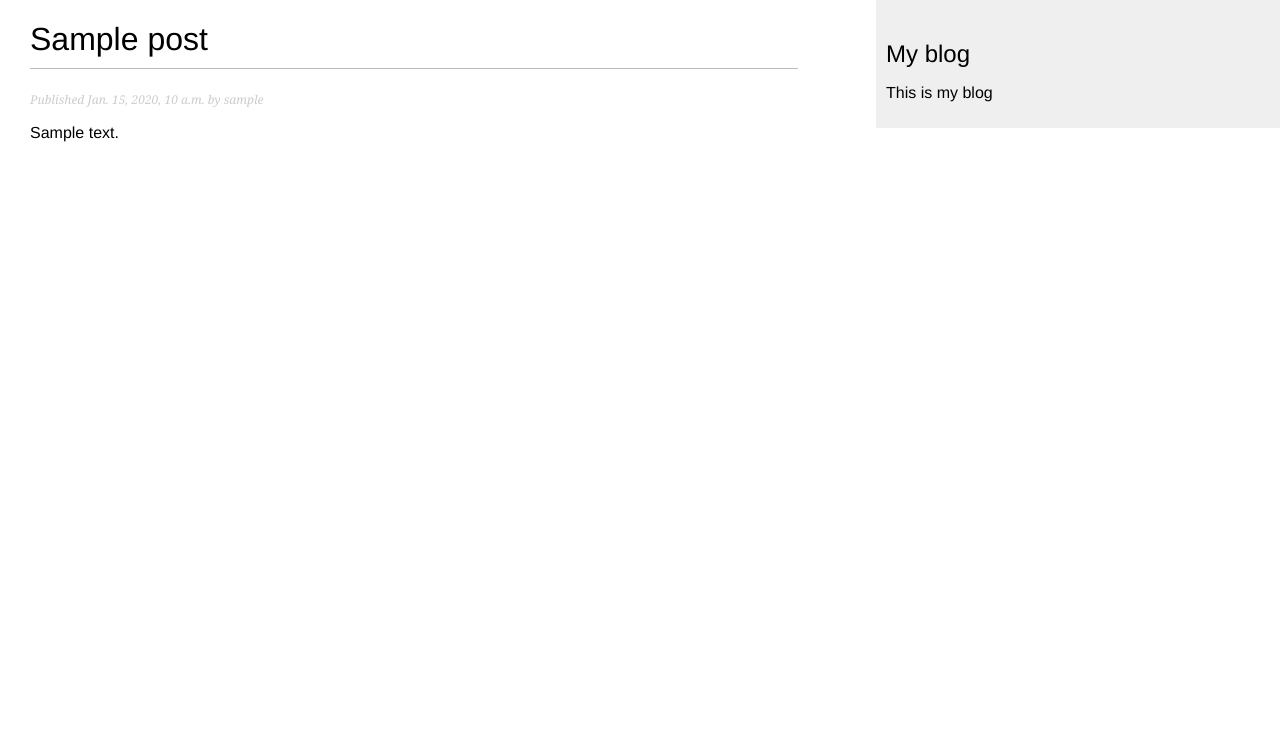
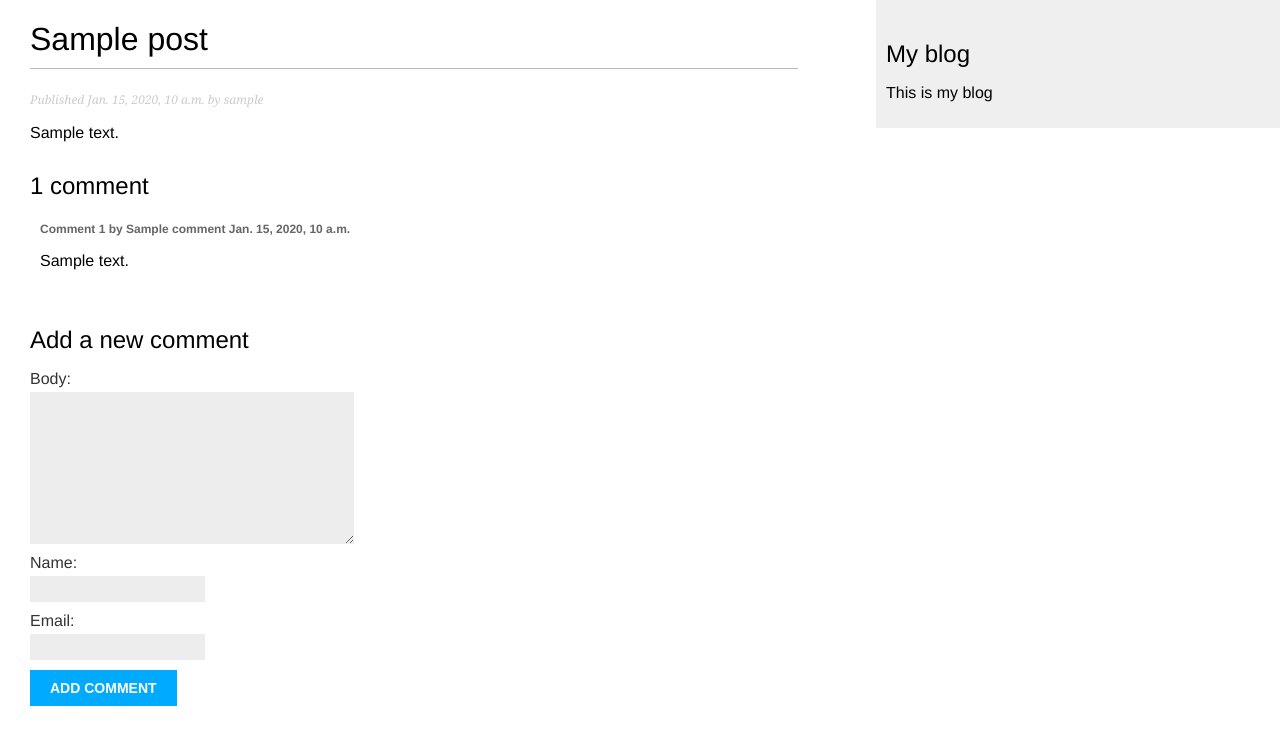
Before and after one commit to evgborovoy/instsite, a Django app: a page that uses blog/templates/blog/post/detail.html in a window 1280 px wide. Shown: the top 745 px of the page. Run offline with Django 4.2, Linux system fonts and the light colour scheme; tables that the repository leaves empty hold one stand-in row (values such as "Sample post").

Commit message:
add comments to post

```diff
--- /dev/null
+++ b/blog/forms.py
@@ -0,0 +1,16 @@
+from django import forms
+
+from blog.models import Comment
+
+
+class EmailPostForms(forms.Form):
+    name = forms.CharField(max_length=25)
+    email = forms.EmailField()
+    to = forms.EmailField()
+    comments = forms.CharField(required=False, widget=forms.Textarea)
+
+
+class CommentForm(forms.ModelForm):
+    class Meta:
+        model = Comment
+        fields = ["body", "name", "email"]
--- a/blog/models.py
+++ b/blog/models.py
@@ -32,12 +32,30 @@ class Post(models.Model):
         ]
 
     def get_absolut_url(self):
-        return reverse("blog:post_detail", args=[
-            self.publish.year,
-            self.publish.month,
-            self.publish.day,
-            self.slug
-        ])
+        return reverse("blog:post_detail",
+                       args=[
+                           self.publish.year,
+                           self.publish.month,
+                           self.publish.day,
+                           self.slug
+                       ])
 
     def __str__(self):
         return self.title
+
+
+class Comment(models.Model):
+    post = models.ForeignKey(Post, on_delete=models.CASCADE, related_name="comments")
+    name = models.CharField(max_length=80)
+    email = models.EmailField()
+    body = models.TextField()
+    created = models.DateTimeField(auto_now_add=True)
+    updated = models.DateTimeField(auto_now=True)
+    active = models.BooleanField(default=True)
+
+    class Meta:
+        ordering = ["created"]
+        indexes = [models.Index(fields=["created"])]
+
+    def __str__(self):
+        return f"Comment by {self.name} on {self.post}"
--- a/blog/templates/blog/post/detail.html
+++ b/blog/templates/blog/post/detail.html
@@ -3,8 +3,25 @@
 
 {% block content %}
 <h1>{{ post.title }}</h1>
-    <p class="date">
-        Published {{ post.publish }} by {{ post.author }}
+<p class="date">
+    Published {{ post.publish }} by {{ post.author }}
+</p>
+{{ post.body|linebreaks }}
+
+{% with comments.count as total_comments %}
+<h2>
+    {{ total_comments }} comment{{ total_comments|pluralize }}
+</h2>
+{% endwith %}
+{% for comment in comments %}
+<div class="comment">
+    <p class="info">
+        Comment {{ forloop.counter }} by {{ comment.name }} {{ comment.created }}
     </p>
-    {{ post.body|linebreaks }}
+    {{ comment.body|linebreaks }}
+</div>
+{% empty %}
+<p>There are no comments.</p>
+{% endfor %}
+{% include "blog/post/includes/comment_form.html" %}
 {% endblock %}
--- /dev/null
+++ b/blog/templates/blog/post/includes/comment_form.html
@@ -0,0 +1,6 @@
+<h2>Add a new comment</h2>
+<form action="{% url "blog:post_comment" post.id %}" method="post">
+  {{ form.as_p }}
+  {% csrf_token %}
+  <p><input type="submit" value="Add comment"></p>
+</form>
--- a/blog/templates/blog/post/list.html
+++ b/blog/templates/blog/post/list.html
@@ -15,5 +15,5 @@
     {{ post.body|truncatewords:30|linebreaks }}
 
 {% endfor %}
-{% include "pagination.html" with page=posts %}
+{% include "pagination.html" with page=page_obj %}
 {% endblock %}
--- a/blog/urls.py
+++ b/blog/urls.py
@@ -4,6 +4,8 @@ from blog import views
 
 app_name = "blog"
 urlpatterns = [
-    path("", views.post_list, name="post_list"),
+    # path("", views.post_list, name="post_list"),
+    path("", views.PostListView.as_view(), name="post_list"),
     path("<int:year>/<int:month>/<int:day>/<slug:post>", views.post_detail, name="post_detail"),
+    path("<int:post_id>/comment/", views.post_comment, name="post_comment"),
 ]
--- a/blog/views.py
+++ b/blog/views.py
@@ -1,7 +1,17 @@
 from django.core.paginator import Paginator, EmptyPage, PageNotAnInteger
 from django.shortcuts import render, get_object_or_404
+from django.views.decorators.http import require_POST
+from django.views.generic import ListView
 
-from blog.models import Post
+from blog.forms import EmailPostForms, CommentForm
+from blog.models import Post, Comment
+
+
+class PostListView(ListView):
+    queryset = Post.objects.all()
+    context_object_name = "posts"
+    paginate_by = 3
+    template_name = "blog/post/list.html"
 
 
 def post_list(request):
@@ -27,5 +37,37 @@ def post_detail(request, year, month, day, post):
         publish__day=day,
         slug=post
     )
+    comments = post.comments.filter(active=True)
+    form = CommentForm()
+    return render(request, "blog/post/detail.html", context={"post": post,
+                                                             "comments": comments,
+                                                             "form": form})
 
-    return render(request, "blog/post/detail.html", context={"post": post})
+
+# def post_share(request, post_id):
+#     post = get_object_or_404(Post,
+#                              id=post_id,
+#                              status=Post.Status.PUBLISHED
+#                              )
+#     if request.method == "POST":
+#         form = EmailPostForms(request.POST)
+#         if form.is_valid():
+#             cd = form.cleaned_data
+#     else:
+#         form = EmailPostForms()
+#     return render(request, "blog/post.share.html", context={"post": post, "form": form})
+
+@require_POST
+def post_comment(request, post_id):
+    post = get_object_or_404(Post,
+                             id=post_id,
+                             status=Post.Status.PUBLISHED)
+    comment = None
+    form = CommentForm(data=request.POST)
+    if form.is_valid():
+        comment = form.save(commit=False)
+        comment.post = post
+        comment.save()
+    return render(request, 'blog/post/comment.html', context={'post': post,
+                                                              'form': form,
+                                                              'comment': comment})
```
Also changed, not shown: blog/admin.py (+8 -1 lines), blog/templates/blog/post/comment.html (added, +12 -0 lines), instsite/settings.py (+8 -0 lines), blog/migrations/0003_comment.py (added).
